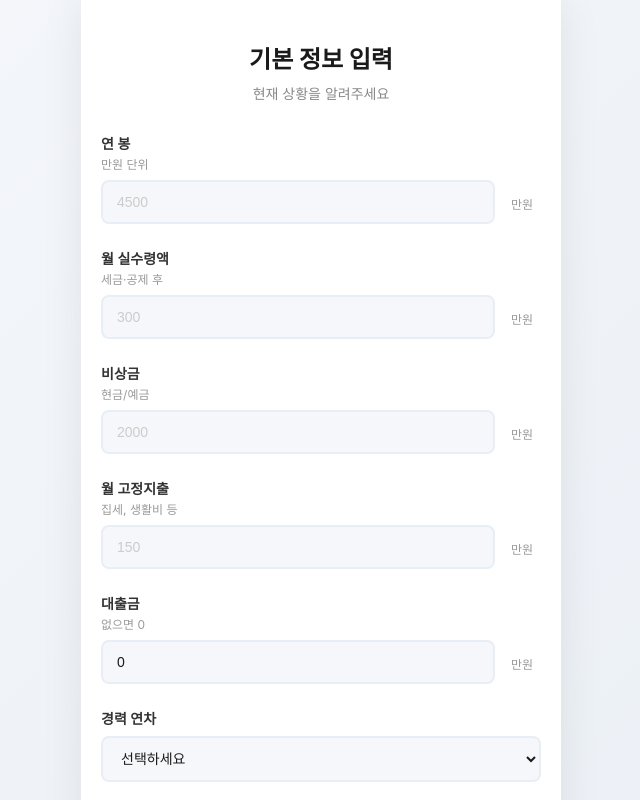
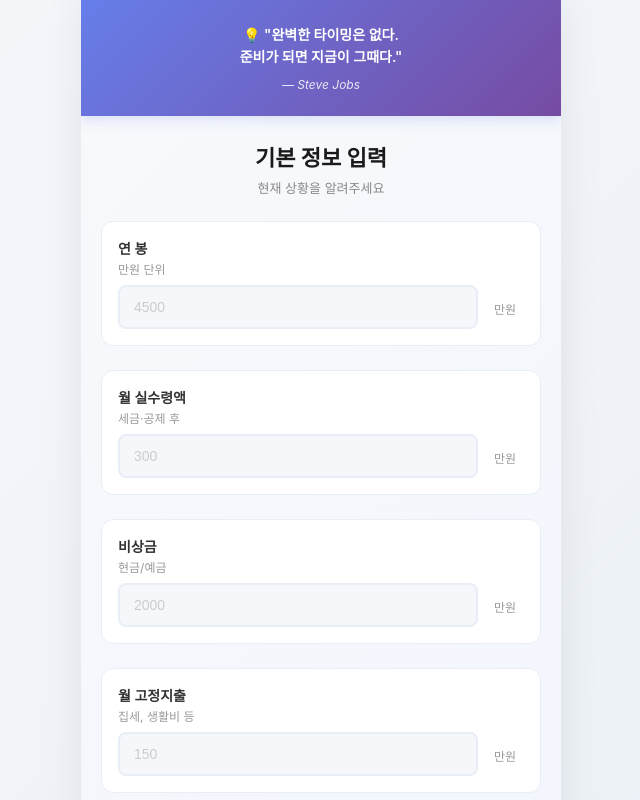
Before and after one commit to kimjaemin0429/toesalens, a website: page public/index.html in a window 1280 px wide. Both pictures are taken after a click on the button "AI 분석 시작". Shown: the top 800 px of the page, without its empty margins (319-959 px from the left). Drawn offline with Linux system fonts and the light colour scheme.

Commit message:
Update index.html

```diff
--- a/public/index.html
+++ b/public/index.html
@@ -87,30 +87,66 @@
         .step-form {
             flex: 1;
             overflow-y: auto;
-            padding: 20px;
-            background: white;
+            padding: 0;
+            background: linear-gradient(135deg, #f8f9fb 0%, #f0f4ff 100%);
+        }
+
+        .form-quote {
+            background: linear-gradient(135deg, #667eea 0%, #764ba2 100%);
+            padding: 24px 20px;
+            text-align: center;
+            color: white;
+            margin-bottom: 0;
+            box-shadow: 0 4px 12px rgba(102, 126, 234, 0.2);
+        }
+
+        .quote-text {
+            font-size: 14px;
+            font-weight: 600;
+            line-height: 1.6;
+            margin-bottom: 8px;
+        }
+
+        .quote-author {
+            font-size: 12px;
+            opacity: 0.85;
+            font-style: italic;
         }
 
         .form-header {
             text-align: center;
-            margin-bottom: 30px;
-            padding-top: 20px;
+            margin-bottom: 24px;
+            padding: 24px 20px 0;
         }
 
         .form-title {
-            font-size: 24px;
+            font-size: 22px;
             font-weight: 700;
-            margin-bottom: 8px;
+            margin-bottom: 6px;
             color: #1a1a1a;
         }
 
         .form-subtitle {
-            font-size: 14px;
+            font-size: 13px;
             color: #888;
+        }
+
+        .form-content {
+            padding: 0 20px 20px;
         }
 
         .form-section {
             margin-bottom: 24px;
+            background: white;
+            padding: 16px;
+            border-radius: 12px;
+            border: 1px solid #e8eef5;
+            transition: all 0.2s ease;
+        }
+
+        .form-section:hover {
+            border-color: #667eea;
+            box-shadow: 0 2px 8px rgba(102, 126, 234, 0.08);
         }
 
         .form-label {
@@ -195,7 +231,7 @@
             display: flex;
             gap: 10px;
             margin-top: 30px;
-            padding: 20px 0;
+            padding: 0 20px 20px;
         }
 
         .btn-submit {
@@ -479,11 +515,18 @@
 
         <!-- STEP 2: FORM -->
         <div class="step-form hidden" id="stepForm">
+            <!-- 명언 섹션 -->
+            <div class="form-quote">
+                <div class="quote-text">💡 "완벽한 타이밍은 없다.<br>준비가 되면 지금이 그때다."</div>
+                <div class="quote-author">— Steve Jobs</div>
+            </div>
+
             <div class="form-header">
                 <div class="form-title">기본 정보 입력</div>
                 <div class="form-subtitle">현재 상황을 알려주세요</div>
             </div>
 
+            <div class="form-content">
                 <form onsubmit="submitForm(event)">
                     <div class="form-section">
                         <label class="form-label">연 봉 <div class="form-label-sub">만원 단위</div></label>
@@ -579,6 +622,7 @@
                         <button type="submit" class="btn-submit">AI 분석 시작</button>
                     </div>
                 </form>
+            </div>
         </div>
 
         <!-- STEP 3: LOADING -->
@@ -712,10 +756,8 @@
             document.getElementById('stepResult').classList.remove('hidden');
         }
 
-        // 로딩 애니메이션
         function animateLoading() {
             let percentage = 0;
-            const steps = [1, 2, 3];
             const maxPercentage = 90;
             const interval = setInterval(() => {
                 if (percentage < maxPercentage) {
@@ -723,7 +765,6 @@
                     if (percentage > maxPercentage) percentage = maxPercentage;
                     document.getElementById('percentage').textContent = Math.round(percentage) + '%';
 
-                    // 스텝 업데이트
                     if (percentage > 30) updateStep(1, 'done');
                     if (percentage > 60) updateStep(2, 'active');
                     if (percentage > 80) updateStep(2, 'done');
@@ -830,10 +871,8 @@
             document.getElementById('rehireValue').textContent = rehire + '개월';
             document.getElementById('rehireDescription').textContent = result.rehireDescription || '업계 평균';
 
-            // 추가 조언
             generateAdvice(score, survival, rehire);
 
-            // 결과 저장
             window.lastResult = result;
         }
 
```
Lines whose indentation alone changed are shown as unchanged.
